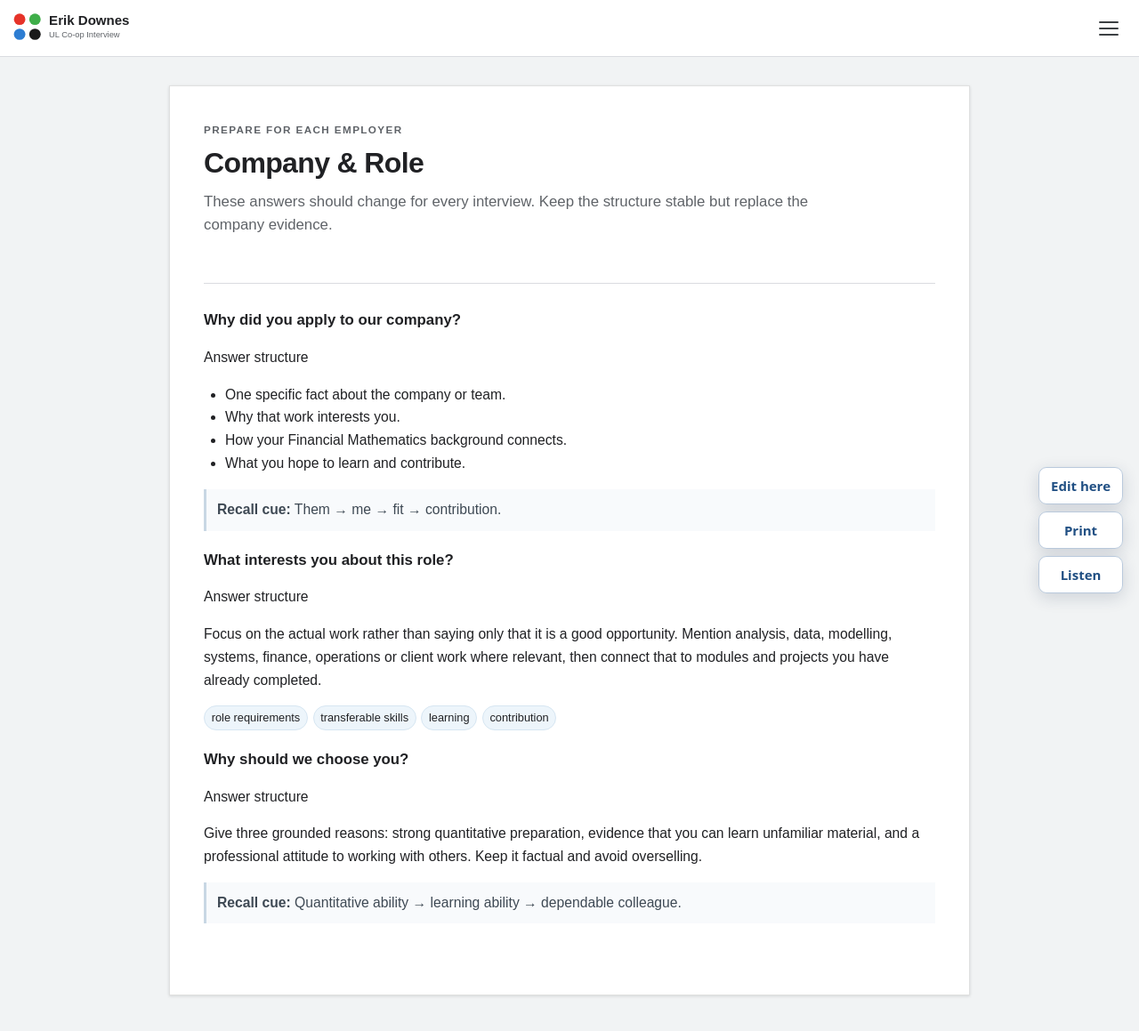
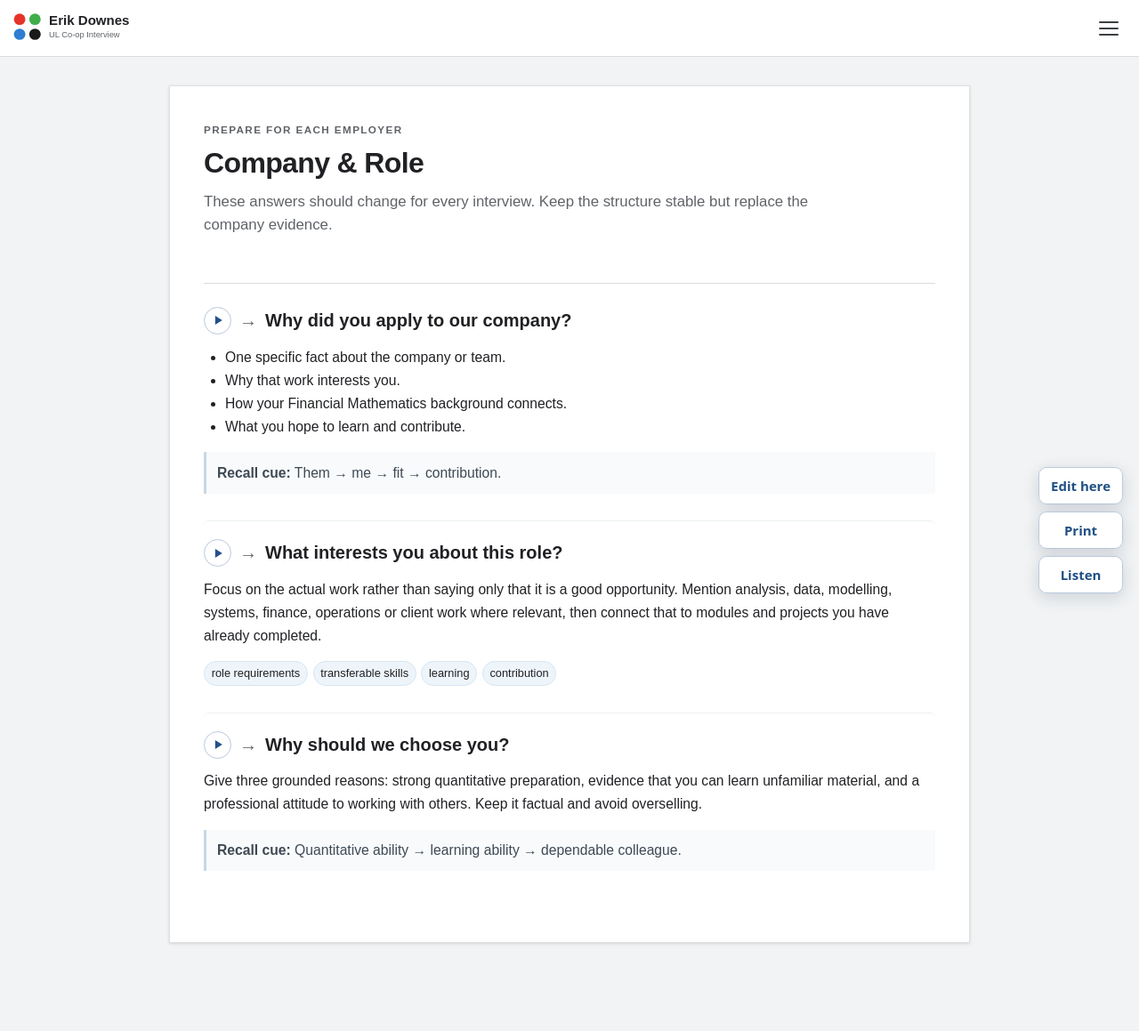
Before and after one commit to ronandownes/coop, a Jekyll site: the page built from company-role.md, in a window 1280 px wide and 1191 px high. Shown: the top 1159 px of the window at 89% size. Built offline with Jekyll 4.4.1, drawn with Linux system fonts in a browser that asks for light colours.

Commit message:
Use education-style company interview headings

```diff
--- a/company-role.md
+++ b/company-role.md
@@ -5,6 +5,23 @@
 intro: These answers should change for every interview. Keep the structure stable but replace the company evidence.
 ---
 
-<div class="question"><h3>Why did you apply to our company?</h3><p class="answer-label">Answer structure</p><ul><li>One specific fact about the company or team.</li><li>Why that work interests you.</li><li>How your Financial Mathematics background connects.</li><li>What you hope to learn and contribute.</li></ul><p class="recall"><strong>Recall cue:</strong> Them → me → fit → contribution.</p></div>
-<div class="question"><h3>What interests you about this role?</h3><p class="answer-label">Answer structure</p><p>Focus on the actual work rather than saying only that it is a good opportunity. Mention analysis, data, modelling, systems, finance, operations or client work where relevant, then connect that to modules and projects you have already completed.</p><div class="key-vocab"><span>role requirements</span><span>transferable skills</span><span>learning</span><span>contribution</span></div></div>
-<div class="question"><h3>Why should we choose you?</h3><p class="answer-label">Answer structure</p><p>Give three grounded reasons: strong quantitative preparation, evidence that you can learn unfamiliar material, and a professional attitude to working with others. Keep it factual and avoid overselling.</p><p class="recall"><strong>Recall cue:</strong> Quantitative ability → learning ability → dependable colleague.</p></div>
+## Why company | Why did you apply to our company?
+
+- One specific fact about the company or team.
+- Why that work interests you.
+- How your Financial Mathematics background connects.
+- What you hope to learn and contribute.
+
+<p class="recall"><strong>Recall cue:</strong> Them → me → fit → contribution.</p>
+
+## Why role | What interests you about this role?
+
+Focus on the actual work rather than saying only that it is a good opportunity. Mention analysis, data, modelling, systems, finance, operations or client work where relevant, then connect that to modules and projects you have already completed.
+
+<div class="key-vocab"><span>role requirements</span><span>transferable skills</span><span>learning</span><span>contribution</span></div>
+
+## Why you | Why should we choose you?
+
+Give three grounded reasons: strong quantitative preparation, evidence that you can learn unfamiliar material, and a professional attitude to working with others. Keep it factual and avoid overselling.
+
+<p class="recall"><strong>Recall cue:</strong> Quantitative ability → learning ability → dependable colleague.</p>
```
